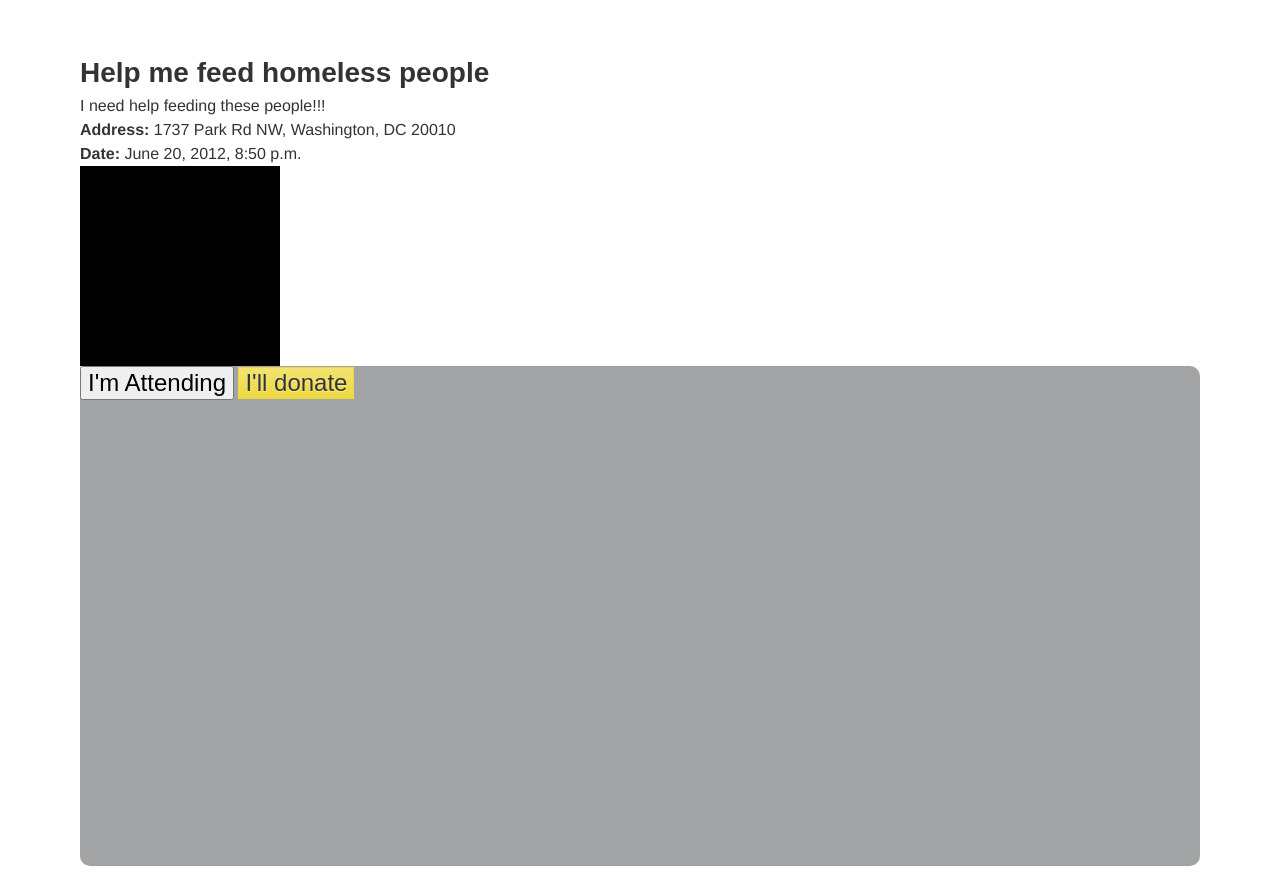
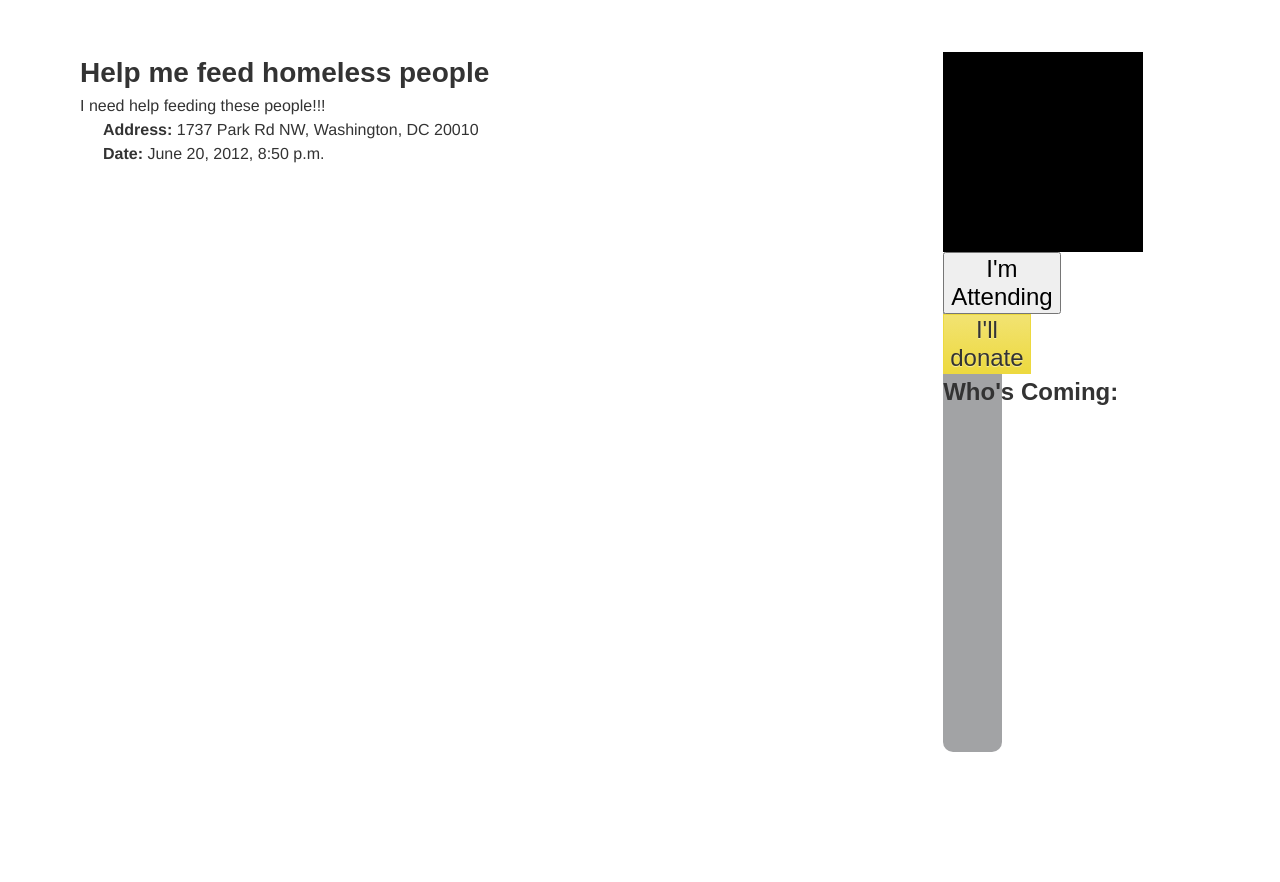
Before and after one commit to madirey/service_watch, a Django app: page /task/1 in a window 1280 px wide. Shown: the part 117-999 px from the top of the page. After the commit the page ends 869 px from the top, so only its background shows below. Run offline with Django 3.2, Linux system fonts and the light colour scheme; data comes from the database, SQL or seed files in the repository; parts of the project's set-up code (start-up, migrations or seed data) failed here and were passed over.

Commit message:
continued editing tasks

```diff
--- a/servicewatch/static/css/style.css
+++ b/servicewatch/static/css/style.css
@@ -757,3 +757,8 @@ section.blank {
   display:block;
   margin:0 auto 0 auto;
 }
+  .small-box{
+    width:40px;
+    margin-left:10px;
+    border-radius:40px;
+  }
--- a/servicewatch/templates/Task.html
+++ b/servicewatch/templates/Task.html
@@ -21,7 +21,7 @@
 		</ul>
 	</nav>
 </header>
-
+	<div class="row">
 		<div class="span9">
 			<h2>{{task.title}}</h2>
 			<h3>{{task.grower}}</h3>
@@ -38,6 +38,7 @@
 				<button class="btn-large">I'm Attending</button>
 				<button class="btn-accent btn-large">I'll donate</button>
 				<div id="other-people">
+					<h3>Who's Coming:</h3>
 					<div class="small-box">
 
 					</div>
@@ -69,5 +70,6 @@
 
 			</div>
 		</div>
+	</div>
 <footer></footer>
 </body>
```
Lines whose indentation alone changed are shown as unchanged.
